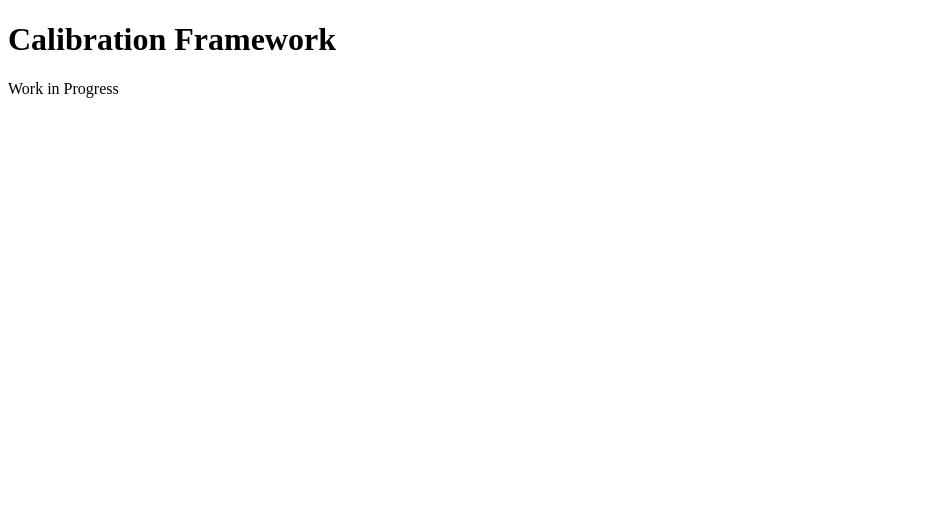
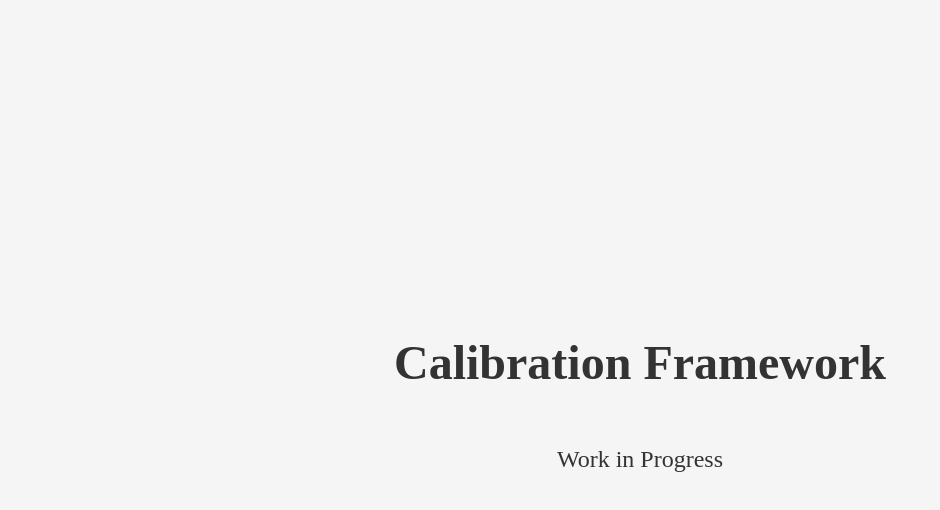
Before and after one commit to lorenzofamiglini/calibration.github.io, a plain HTML site: page index.html in a window 1280 px wide. Shown: the whole page, without its empty margins (0-940 px from the left). Drawn offline with Linux system fonts and the light colour scheme.

Commit message:
Update index.html

```diff
--- a/index.html
+++ b/index.html
@@ -3,9 +3,39 @@
 <head>
     <meta charset="UTF-8">
     <title>Calibration Framework</title>
+    <style>
+        body {
+            background-color: #F5F5F5;
+            margin: 0;
+            padding: 0;
+        }
+
+        .container {
+            display: flex;
+            flex-direction: column;
+            align-items: center;
+            justify-content: center;
+            height: 100vh;
+        }
+
+        h1 {
+            font-size: 48px;
+            text-align: center;
+            margin-bottom: 32px;
+            color: #333;
+        }
+
+        p {
+            font-size: 24px;
+            text-align: center;
+            color: #333;
+        }
+    </style>
 </head>
 <body>
-    <h1>Calibration Framework</h1>
-    <p>Work in Progress</p>
+    <div class="container">
+        <h1>Calibration Framework</h1>
+        <p>Work in Progress</p>
+    </div>
 </body>
 </html>
```
